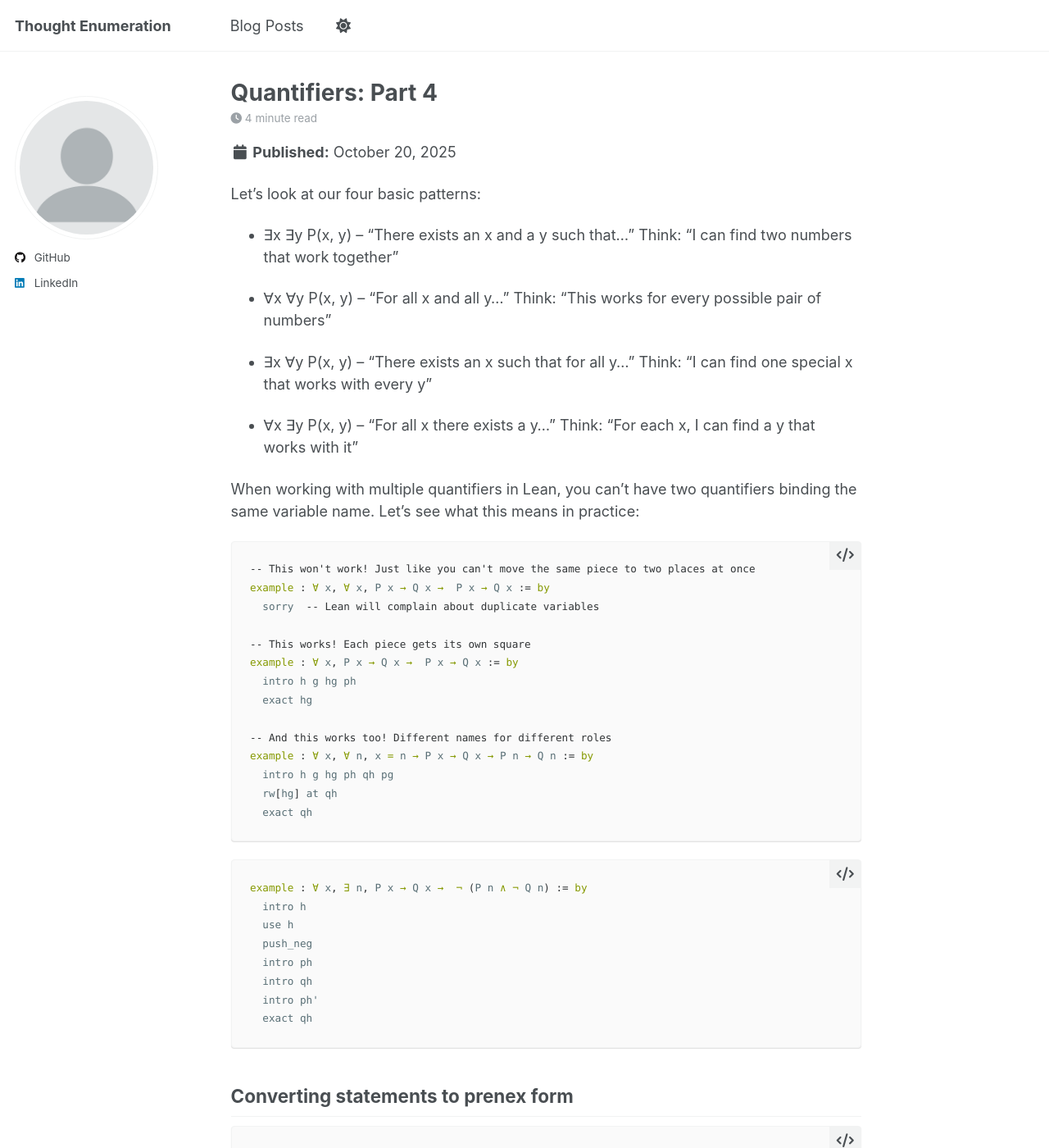
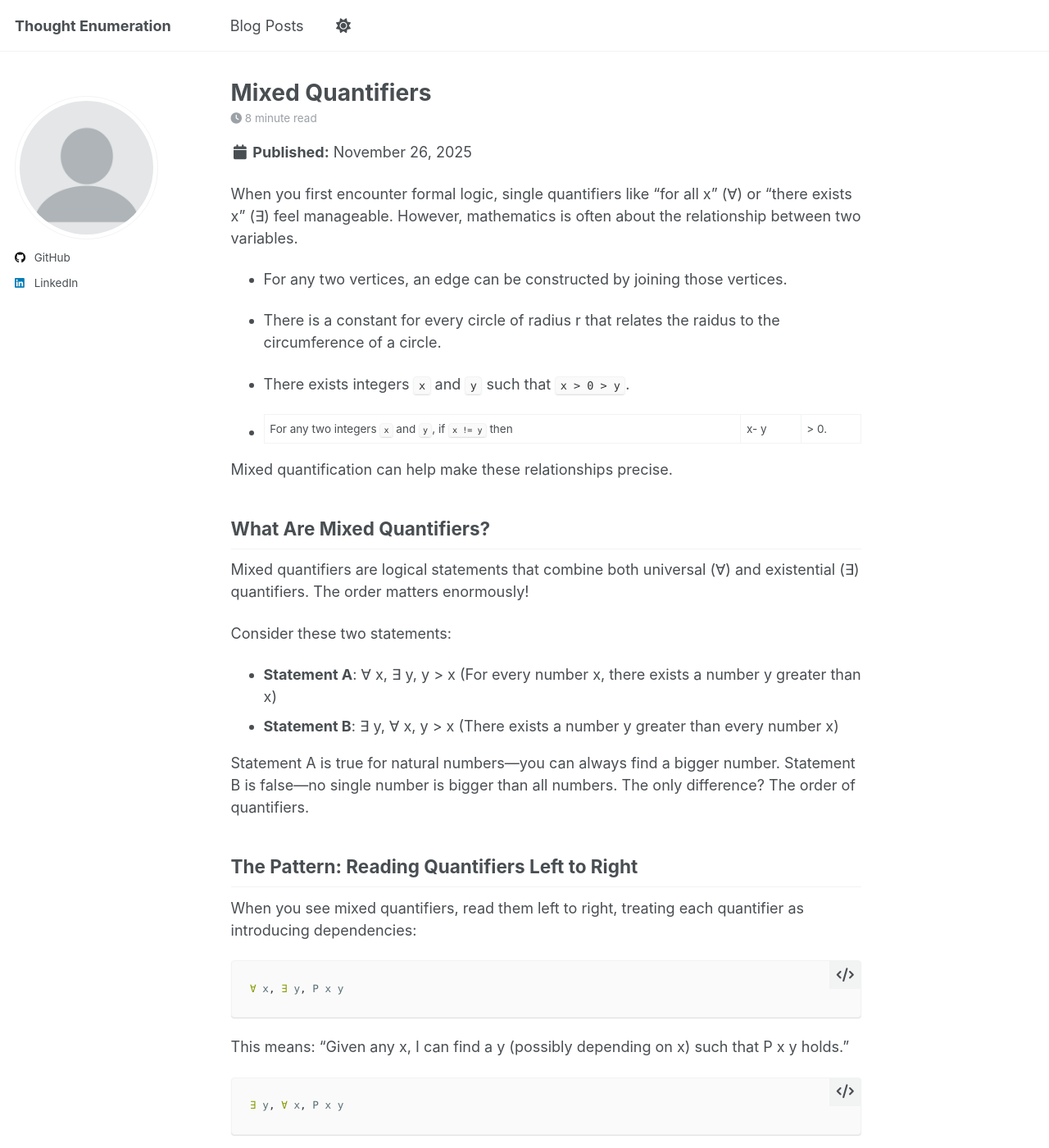
Before and after one commit to sandan/sandan.github.io, a Jekyll site: the page built from _posts/2025-12-10-blog-10.md, in a window 1280 px wide and 1400 px high. Shown: the whole window at 82% size. Built offline with Jekyll 4.4.1, drawn with Linux system fonts in a browser that asks for light colours; a script that is not in the unit is left out; some of the changed text lies outside the part shown.

Commit message:
Rename titles and first draft of mixed quantification

````diff
--- a/_posts/2025-12-10-blog-10.md
+++ b/_posts/2025-12-10-blog-10.md
@@ -1,142 +1,230 @@
 ---
-title: 'Quantifiers: Part 4'
-date: 2025-10-20
-permalink: /posts/2025/10/blog-post-8/
+title: 'Mixed Quantifiers'
+date: 2025-11-26
+permalink: /posts/2025/10/blog-post-10/
 tags:
   - lean
   - logic
-  - quantifiers
   - forall
   - exists
-  - negation
   - mixed quantifiers
 ---
 
-Let's look at our four basic patterns:
+When you first encounter formal logic, single quantifiers like "for all x" (∀) or "there exists x" (∃) feel manageable. However, mathematics is often about the relationship between two variables.
 
-- ∃x ∃y P(x, y)  -- "There exists an x and a y such that..."
-  Think: "I can find two numbers that work together"
+- For any two vertices, an edge can be constructed by joining those vertices.
 
-- ∀x ∀y P(x, y)  -- "For all x and all y..."
-  Think: "This works for every possible pair of numbers"
+- There is a constant for every circle of radius r that relates the raidus to the circumference of a circle.
 
-- ∃x ∀y P(x, y)  -- "There exists an x such that for all y..."
-  Think: "I can find one special x that works with every y"
+- There exists integers `x` and `y` such that `x > 0 > y`.
 
-- ∀x ∃y P(x, y)  -- "For all x there exists a y..."
-  Think: "For each x, I can find a y that works with it"
+- For any two integers `x` and `y`, if `x != y` then | x- y | > 0.
 
+Mixed quantification can help make these relationships precise.
 
-When working with multiple quantifiers in Lean, you can't have two quantifiers binding the same variable name. Let's see what this means in practice:
+## What Are Mixed Quantifiers?
+
+Mixed quantifiers are logical statements that combine both universal (∀) and existential (∃) quantifiers. The order matters enormously!
+
+Consider these two statements:
+- **Statement A**: ∀ x, ∃ y, y > x (For every number x, there exists a number y greater than x)
+- **Statement B**: ∃ y, ∀ x, y > x (There exists a number y greater than every number x)
+
+Statement A is true for natural numbers—you can always find a bigger number. Statement B is false—no single number is bigger than all numbers. The only difference? The order of quantifiers.
+
+## The Pattern: Reading Quantifiers Left to Right
+
+When you see mixed quantifiers, read them left to right, treating each quantifier as introducing dependencies:
 
 ```lean
--- This won't work! Just like you can't move the same piece to two places at once
-example : ∀ x, ∀ x, P x → Q x →  P x → Q x := by
-  sorry  -- Lean will complain about duplicate variables
-
--- This works! Each piece gets its own square
-example : ∀ x, P x → Q x →  P x → Q x := by
-  intro h g hg ph
-  exact hg
-
--- And this works too! Different names for different roles
-example : ∀ x, ∀ n, x = n → P x → Q x → P n → Q n := by
-  intro h g hg ph qh pg
-  rw[hg] at qh
-  exact qh
+∀ x, ∃ y, P x y
 ```
 
+This means: "Given any x, I can find a y (possibly depending on x) such that P x y holds."
+
 ```lean
-example : ∀ x, ∃ n, P x → Q x →  ¬ (P n ∧ ¬ Q n) := by
-  intro h
-  use h
-  push_neg
-  intro ph
-  intro qh
-  intro ph'
-  exact qh
+∃ y, ∀ x, P x y
 ```
 
-## Converting statements to prenex form
+This means: "There is a single y that works for every possible x such that P x y holds."
+
+The second is a much stronger claim!
+
+## Proving Statements with Mixed Quantifiers
+
+### Example 1: Proving ∀ x, ∃ y, y > x
+
+Let's prove that for every natural number, there exists a larger one:
 
 ```lean
--- Here's a theorem that might look intimidating at first
-example : (h : ∀ x, P x → Q x) (n : ℕ) (hp : P n) : ∃ x, Q x := by
-  have hq := h n hp  -- First, we use our hypothesis to deduce Q n
-  exists n          -- Then we reveal our witness: it was n all along!
-                    -- Like a magician showing the card was in plain sight
-
--- What's happening here? Let's break it down:
--- 1. We start with a universal rule: "if P x then Q x" (for any x)
--- 2. We're given a specific number n where P n is true
--- 3. We need to find some x where Q x is true
--- 4. The magic? We can use n itself as our witness!
+example : ∀ n : ℕ, ∃ m : ℕ, m > n := by
+  intro n
+  -- n : ℕ
+  -- ⊢ ∃ m, m > n
+  use n + 1
+  -- ⊢ n + 1 > n
+  simp
 ```
 
-One possible interpretation in prenex form is:
+**Tactics used:**
+- `intro n`: When proving `∀ n, ...`, we introduce an arbitrary n
+- `use n + 1`: When proving `∃ m, ...`, we provide a witness (n + 1)
+- `omega`: An arithmetic solver that handles linear arithmetic
+
+Notice how the witness m depends on n—that's the key to "∀ ∃" statements.
+
+### Example 2: A False Statement
+
+Can we prove ∃ n, ∀ m, n > m? Let's see what happens:
+
 ```lean
-example : ∀ x, ∃ y, P x → Q x → Q y := by
-  intro N
-  use N
-  intro pn qn
-  exact qn
+example : ∃ n : ℕ, ∀ m : ℕ, n > m := by
+  use 0  -- Try to use 0 as our witness
+  intro m
+  -- Goal: 0 > m for arbitrary m
+  -- This is impossible! We're stuck.
+  sorry
 ```
 
-Here is a closer version that includes the hypothesis `hp`:
+**Why it fails**: We need a single n that's greater than every m, including n itself. No such number exists!
+
+## Working with Assumptions
+
+### Example 3: Using ∀∃ Hypotheses
+
+When you *have* a ∀∃ statement as an assumption, you can specialize it:
+
 ```lean
-example : ∀x, ∀n, ∃y, P x → Q x → P n → Q y := by
-  intro A N
-  use A
-  intro pa qa pn
-  exact qa
+example (h : ∀ x : ℕ, ∃ y : ℕ, y = x + 1) : ∃ y : ℕ, y = 6 := by
+  -- h says: for any x, there's a y equal to x + 1
+  -- Let's apply this to x = 5
+  specialize h 5
+  -- Now h : ∃ y, y = 5 + 1
+  obtain ⟨y, hy⟩ := h
+  -- hy : y = 5 + 1
+  use y
 ```
 
-Here is the prenex form for the contrapositive:
+**Tactics used:**
+- `specialize h 5`: Apply the ∀ statement to a specific value
+- `obtain ⟨y, hy⟩ := h`: Extract the witness y and proof hy from an existential statement
+
+### Example 4: Using ∃∀ Hypotheses
+
+With ∃∀ statements, you extract a special value that works for everything:
+
 ```lean
-example : ∀ x, ∃ y, (P x → Q x) → (¬Q y → ¬P x) := by
-  intro N
-  use N
-  intro h
-  contrapose
-  push_neg
-  exact h
+example (h : ∃ n : ℕ, ∀ m : ℕ, n ≤ m) : ∀ k : ℕ, ∃ n : ℕ, n ≤ k := by
+  obtain ⟨n, hn⟩ := h
+  -- n : ℕ
+  -- hn : ∀ m, n ≤ m
+  -- ⊢ ∀ (k : ℕ), ∃ n, n ≤ k
+  intro k
+  -- k : ℕ
+  -- ⊢ ∃ n, n ≤ k
+  use n
+  -- ⊢ n ≤ k
+  exact hn k
 ```
 
-But this can really be simplified to remove the redundant:
+**What happened**: We extracted n (which must be 0), and it works for any k we choose.
+
+## Common Patterns and Tactics Summary
+
+### For Proving:
+- **∀ x, P x**: Use `intro x` to introduce an arbitrary x
+- **∃ x, P x**: Use `use <term>` to provide a specific witness
+- **∀ x, ∃ y, P x y**: Use `intro x`, then `use <expression involving x>`
+- **∃ x, ∀ y, P x y**: Use `use <specific value>`, then `intro y`
+
+### For Using (from hypotheses):
+- **h : ∀ x, P x**: Use `specialize h <term>` or apply it directly
+- **h : ∃ x, P x**: Use `obtain ⟨x, hx⟩ := h` to extract the witness
+- **h : ∀ x, ∃ y, P x y**: First specialize with a value, then obtain the existential
+- **h : ∃ x, ∀ y, P x y**: First obtain the special x, then specialize or apply
+
+## A More Complex Example
+
+Let's combine multiple quantifiers and work with implication:
+
 ```lean
-example : ∀ x, (P x → Q x) → (¬Q x → ¬P x) := by
-  intro N
-  intro h
-  contrapose
-  push_neg
-  exact h
+-- If for every x there's a y > x, and for every y there's a z > y,
+-- then for every x there's a z > x
+example (h1 : ∀ x : ℕ, ∃ y : ℕ, y > x)
+        (h2 : ∀ y : ℕ, ∃ z : ℕ, z > y) :
+        ∀ x : ℕ, ∃ z : ℕ, z > x := by
+
+  intro x
+  -- x : ℕ
+  -- ⊢ ∃ z, z > x
+  specialize h1 x
+  -- h1 : ∃ y, y > x
+  obtain ⟨y, hy⟩ := h1
+  -- y : ℕ
+  -- hy : y > x
+  specialize h2 y
+  -- h2 : ∃z, z > y
+  obtain ⟨z, hz⟩ := h2
+  -- z : ℕ
+  -- hz : z > y
+  use z
+  -- ⊢ z > x
+  exact lt_trans hy hz
 ```
 
-## The Universal-Existential Bridge
-
-Here's a fascinating connection that lies at the heart of quantifier logic. Consider this statement:
-
+This example chains two ∀∃ statements together using transitivity via the lemma: `lt_trans`:
 ```lean
-example (P Q : ℕ → Prop) : (∀ x, P x → Q x) → (∃ x, P x → Q x) := by
-  intro N
-  have n : ℕ := 0  -- Here's a clever trick: we can always use 0!
-  have h := N n    -- Apply our universal rule to 0
-  use n            -- Show that 0 is our witness
-
--- This proof reveals something profound:
--- If something is true for ALL numbers,
--- then surely we can find at least ONE number where it's true!
+lt_trans.{u_1} {α : Type u_1} [Preorder α] {a b c : α} : a < b → b < c → a < c
 ```
 
-When we convert this to prenex form, we get an elegant reformulation:
+## Exercises
 
+Try these exercises to practice your understanding:
+
+### Exercise 1: Basic Mixed Quantifiers
 ```lean
-example (P Q : ℕ → Prop) : ∀ x, ∃ y, ((P x → Q x) → (P y → Q y)) := by
-  intro N
-  use N            -- Notice how simple this becomes
-  tauto            -- The logic takes care of itself!
+-- Prove that for every natural number n, there exists m such that m = 2 * n
+example : ∀ n : ℕ, ∃ m : ℕ, m = 2 * n := by
+  sorry
+```
 
--- This version tells the same story but from a different angle:
--- For any x, we can find a y that preserves our logical relationship
--- It's like a mathematical echo, repeating the same truth in a new voice
+### Exercise 2: Order Matters
+```lean
+-- Can you prove this? Why or why not?
+example : ∃ m : ℕ, ∀ n : ℕ, m = 2 * n := by
+  sorry
 ```
+
+### Exercise 3: Using Hypotheses
+```lean
+-- Given a hypothesis with mixed quantifiers, derive a specific instance
+example (h : ∀ x : ℕ, ∃ y : ℕ, y = x^2) : ∃ y : ℕ, y = 9 := by
+  sorry
+```
+
+### Exercise 4: Three Quantifiers
+```lean
+-- Prove this statement with three quantifiers
+example : ∀ a : ℕ, ∃ b : ℕ, ∀ c : ℕ, a + b ≥ c → b ≥ c := by
+  sorry
+```
+
+### Exercise 5: Chaining (from the complex example)
+```lean
+-- Complete this transitivity proof
+example (h1 : ∀ x : ℕ, ∃ y : ℕ, y > x)
+        (h2 : ∀ y : ℕ, ∃ z : ℕ, z > y) :
+        ∀ x : ℕ, ∃ z : ℕ, z > x := by
+  sorry
+```
+
+### Exercise 6: Negation and Quantifiers
+```lean
+-- This one is trickier: think about what the negation means
+example (h : ¬ (∃ x : ℕ, ∀ y : ℕ, x ≥ y)) : ∀ x : ℕ, ∃ y : ℕ, y > x := by
+  sorry
+```
+
+Mixed quantifiers are everywhere in mathematics: "for every ε > 0, there exists δ > 0 such that..." (continuity), "there exists N such that for all n ≥ N..." (convergence), and countless other definitions. Understanding how to read, prove, and use these statements in Lean will unlock your ability to formalize real mathematics.
+
+The key insight: quantifier order creates dependencies. Always think about what depends on what, and the tactics will flow naturally from that understanding.
````
Also changed, not shown: _posts/2025-11-05-blog-8.md (+1 -1 lines), _posts/2025-11-25-blog-9.md (+1 -1 lines), README.md.
